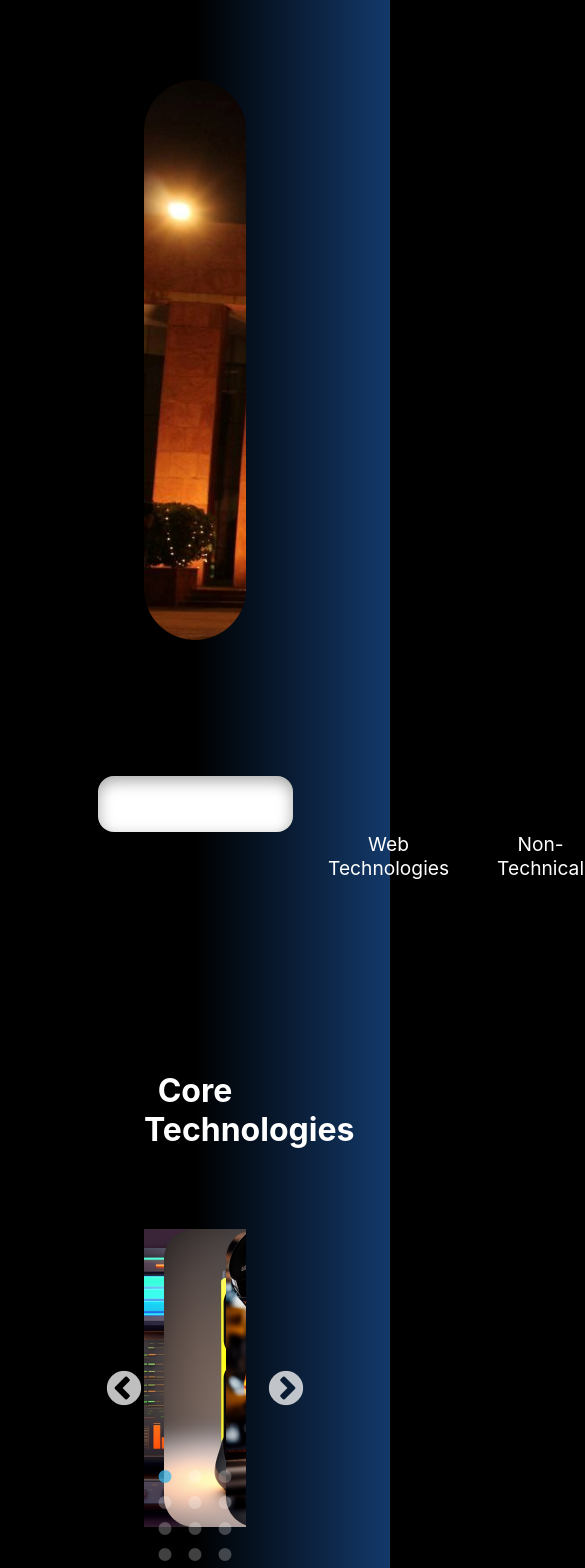
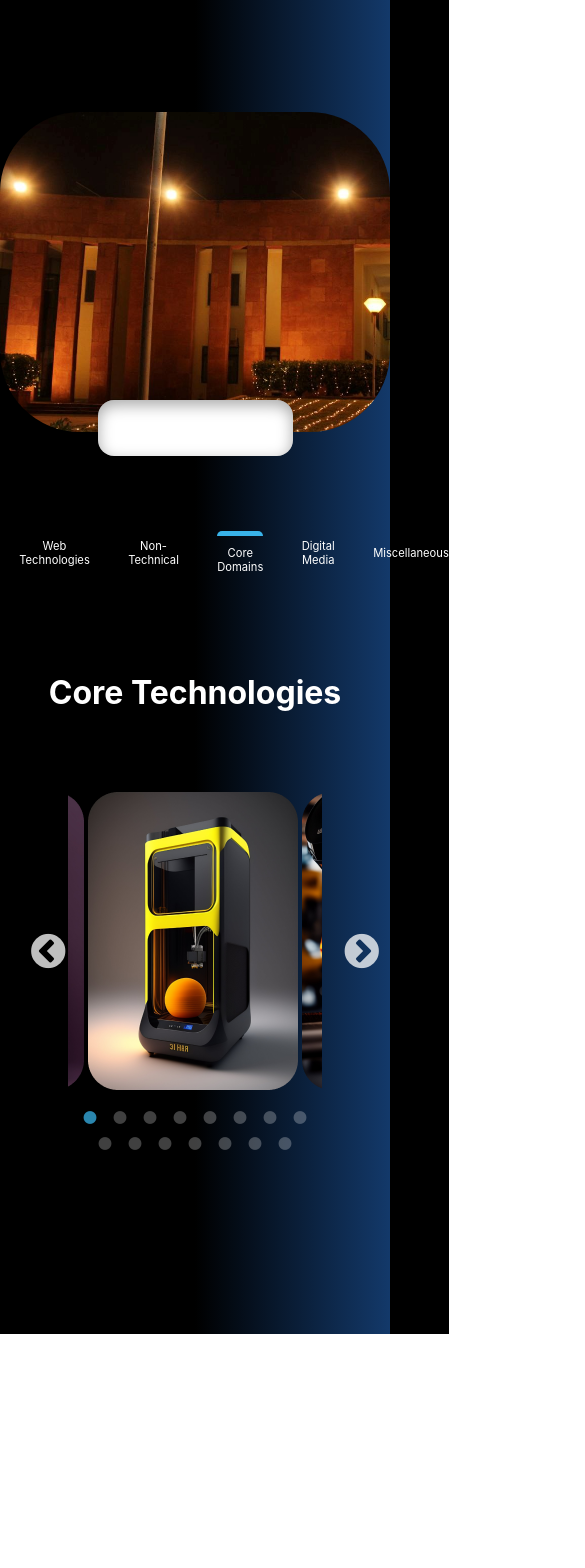
Before and after one commit to sidxh/connect-mern, a React (Create React App) app: page /explore/core in a window 390 px wide. Shown: the top 1568 px of the page, 585 px wide, since content can reach past the window. After the commit the page ends 1334 px from the top, so only its background shows below. Built offline with nearby package versions, Linux system fonts and the light colour scheme.

Commit message:
mobile responsivity
added media queries for Explore and SkillsPage for mobile responsiveness

```diff
--- a/src/App.css
+++ b/src/App.css
@@ -696,6 +696,61 @@ a, a:hover, a:focus {
   margin-bottom: 5rem;
 }
 
+/* Explore Page Media Queries */
+
+.explore{
+  margin: 10rem 0;
+  padding: 0;
+}
+
+.explore_contents{
+  height: 20rem;
+}
+
+.search_bar{
+  position: absolute;
+  top: 25rem;
+}
+
+.domains{
+  margin: 5rem 0;
+}
+
+#shift_nav2{
+  margin: 1.2rem;
+}
+
+nav>*{
+  color: white;
+  font-size: 0.7rem;
+}
+
+.slick-slider{
+  margin: 0 auto;
+  width: 65vw;
+}
+
+/* Skill Page Media Queries */
+
+.skill_details{
+  display: flex;
+  flex-direction: column;
+}
+
+.skill_details>*{
+  height: auto;
+}
+
+.cards_set{
+  display: grid;
+  grid-template-columns: 1fr 1fr;
+  flex-wrap: wrap;
+}
+
+.cards_component{
+  width: 40vw;
+}
+
 
 
 
--- a/src/App.js
+++ b/src/App.js
@@ -35,8 +35,6 @@ const ScrollToTop = () => {
     return null;
   };
 
-
-
 function App() {
     const particlesInit = useCallback(main => {
         loadFull(main);
```
